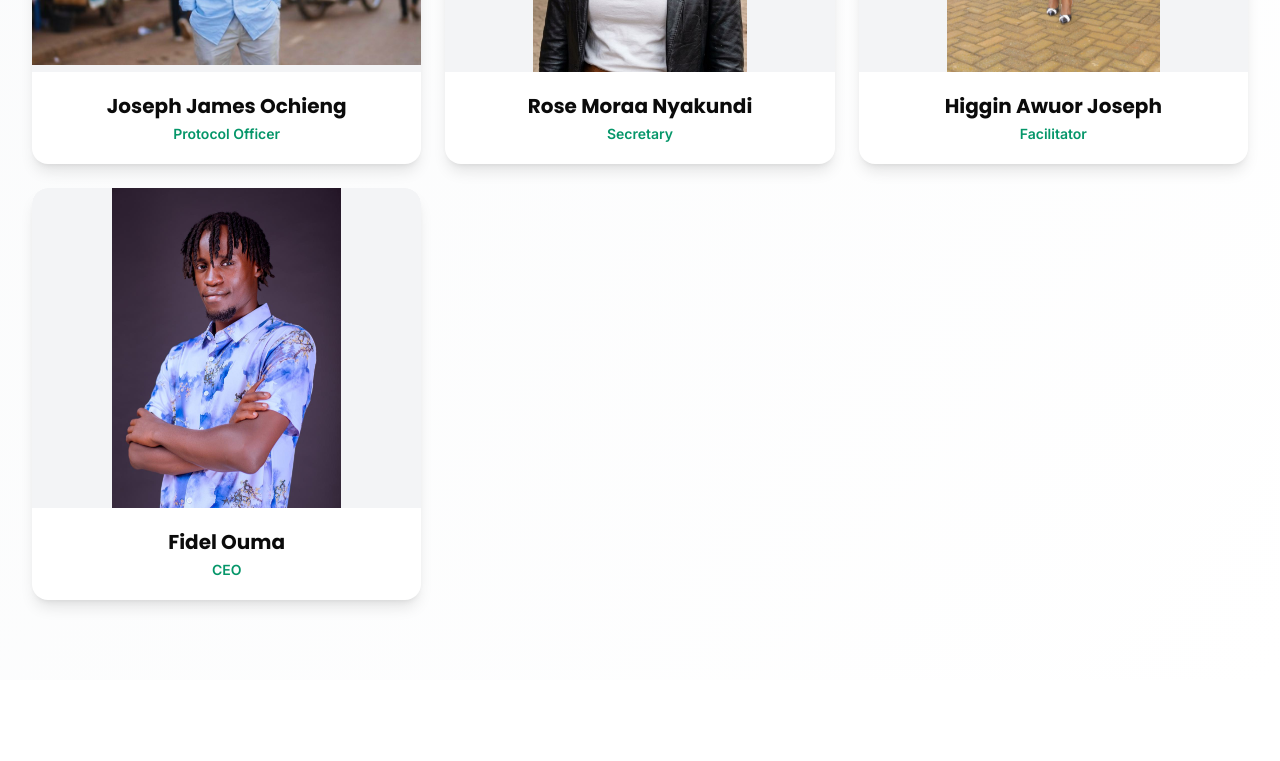
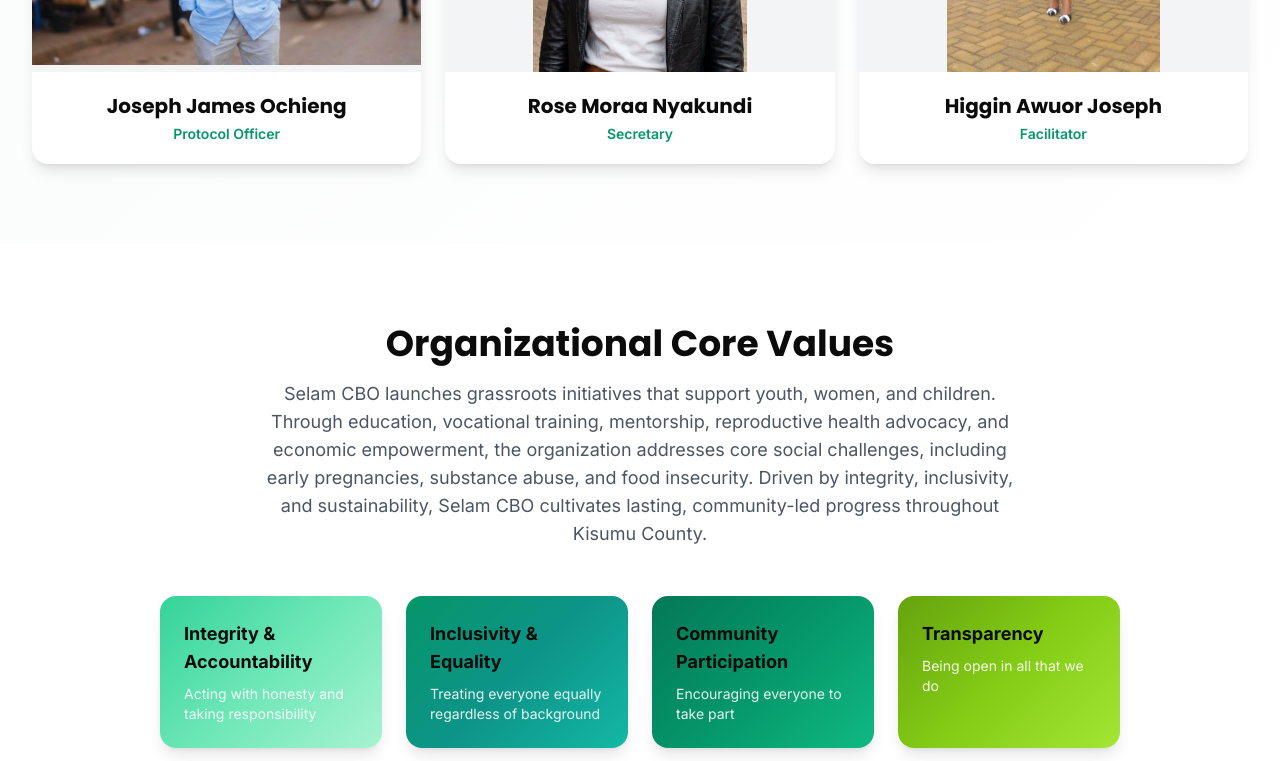
Before and after one commit to Vinn254/selam-NGO, a Next.js app: page /about in a window 1280 px wide. Shown: the part 1724-2485 px from the top of the page. Built offline with nearby package versions, Linux system fonts and the light colour scheme.

Commit message:
Remove duplicate CEO entry from team section

```diff
--- a/components/TeamSection.js
+++ b/components/TeamSection.js
@@ -40,12 +40,6 @@
     role: 'Facilitator',
     image: '/fidel.jpeg',
     description: 'Facilitating programs and community engagement activities.',
-  },
-  {
-    name: 'Fidel Ouma',
-    role: 'CEO',
-    image: '/higan.jpeg',
-    description: 'Providing visionary leadership and strategic direction to drive organizational mission and impact.',
   },
 ]
 
```
